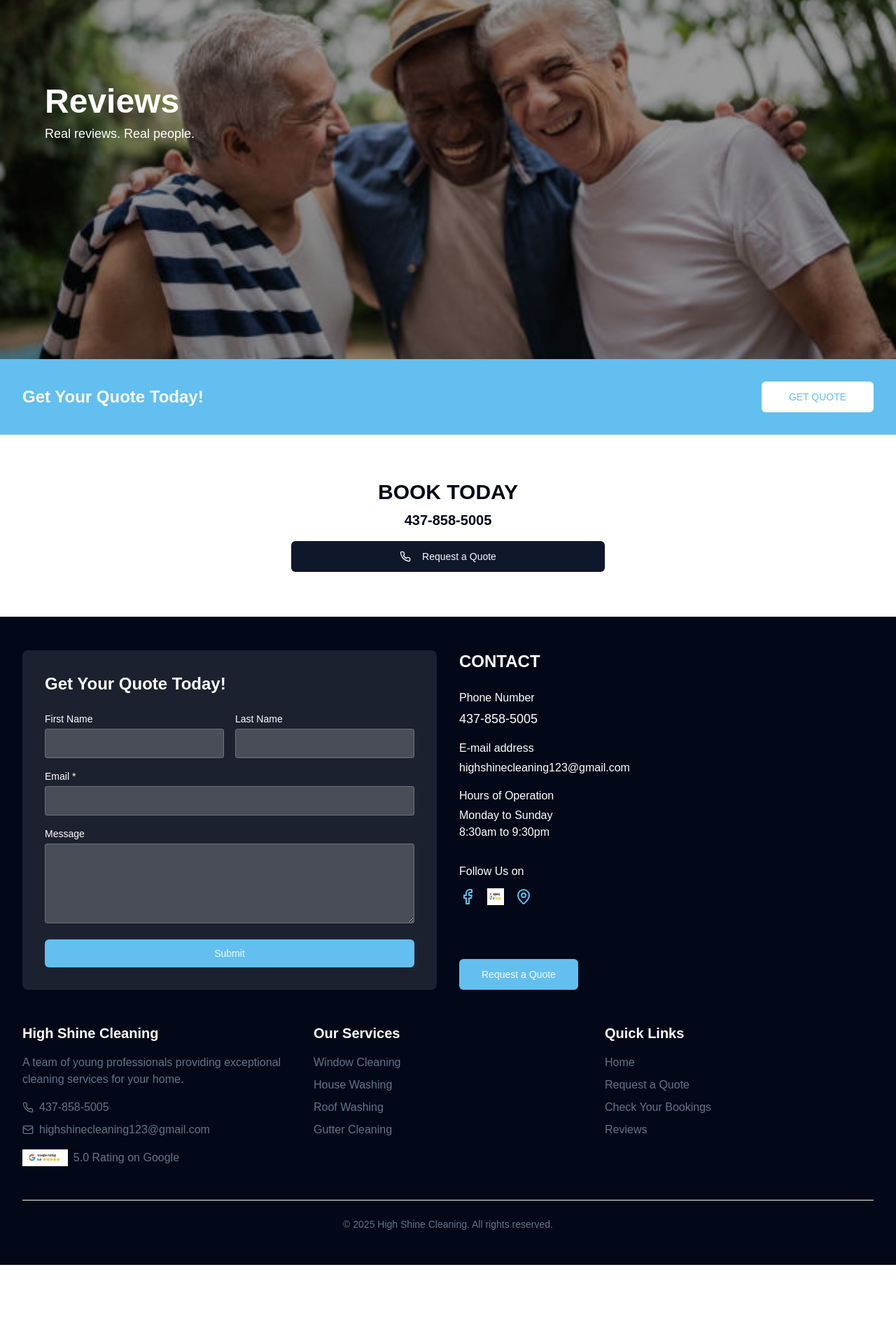
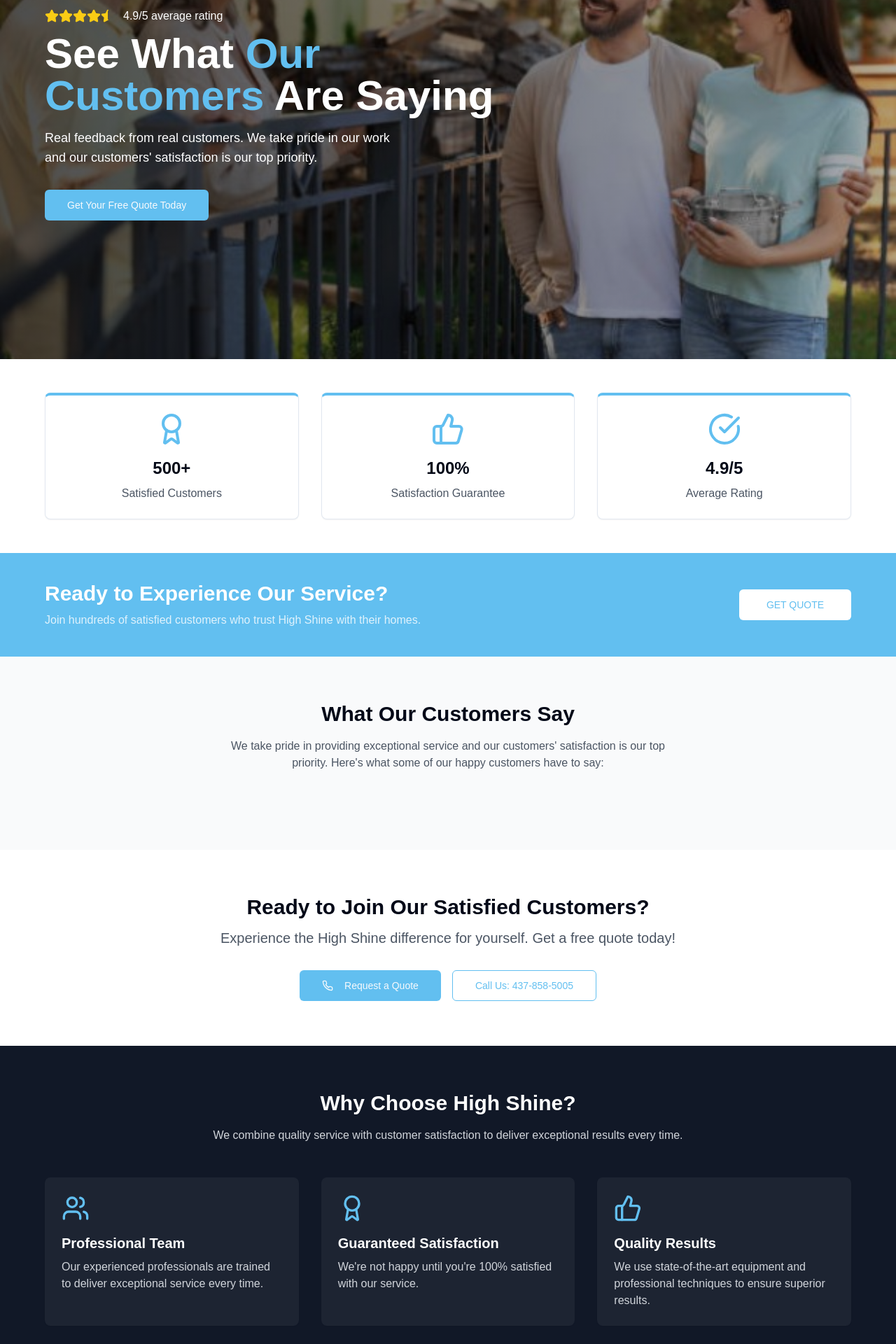
Before and after one commit to muha-00/huffman-tree-compression, a React (Vite) app: page /reviews in a window 1280 px wide. Shown: the part 320-2240 px from the top of the page at 70% size. Before the commit the page ends 2127 px from the top, so only its background shows below. Built offline with nearby package versions, Linux system fonts and the light colour scheme; a web font is replaced by a local one.

Commit message:
Refactor: Improve ServicesCollage and Reviews page
- Removed description from gutter cleaning in ServicesCollage.
- Updated the background image in the Reviews section.
- Enhanced the design of the Reviews section for a more professional look.

```diff
--- a/src/components/ServicesCollage.tsx
+++ b/src/components/ServicesCollage.tsx
@@ -35,14 +35,16 @@ const ServicesCollage: React.FC = () => {
             alt="Gutter Cleaning"
             className="w-full h-full object-cover"
           />
-          <div className="absolute inset-0 bg-black/40 flex flex-col justify-center p-8">
+          <div className="absolute inset-0 bg-black/40 flex flex-col justify-end p-8">
             <div className="max-w-md">
               <h2 className="text-3xl font-bold text-white mb-2">Gutter Cleaning</h2>
               <h3 className="text-2xl font-bold text-white mb-4">State Of The Art Technology.</h3>
-              <p className="text-white text-lg mb-6 sm:text-base md:text-lg">
-                For eavestroughs cleaning we use state of the art technology. Specifically, we use SkyVac technology®️ industrial grade vacuums with cameras attached to them so we can see and remove everything. We can also clean by hand.
-              </p>
-              {/* Removed satisfaction guarantee box from here */}
+              <Link
+                to="/gutter-cleaning"
+                className="inline-flex items-center text-white group"
+              >
+                LEARN MORE <ArrowRight className="ml-2 w-4 h-4 transition-transform group-hover:translate-x-1" />
+              </Link>
             </div>
           </div>
         </div>
--- a/src/pages/Reviews.tsx
+++ b/src/pages/Reviews.tsx
@@ -3,7 +3,8 @@ import React, { useEffect } from 'react';
 import Layout from '@/components/Layout';
 import { Button } from '@/components/ui/button';
 import { Link } from 'react-router-dom';
-import { Phone } from 'lucide-react';
+import { Phone, Star, StarHalf, Award, Users, ThumbsUp, CheckCircle } from 'lucide-react';
+import { Card, CardContent } from '@/components/ui/card';
 
 const Reviews = () => {
   // Handle Elfsight script loading for the Reviews widget only
@@ -27,40 +28,148 @@ const Reviews = () => {
   return (
     <Layout>
       <div className="px-0 py-0 w-full">
-        {/* Hero section - full width image */}
+        {/* Hero section - full width image with modern overlay */}
         <div className="relative w-full h-[700px] mb-0">
           <img
-            src="/lovable-uploads/2f6cf9ca-17b3-4daf-8156-dc69d4084561.png"
+            src="/lovable-uploads/4c8e3623-bf1d-4f68-806d-c038bfe78d28.png"
             alt="Happy customers"
             className="w-full h-full object-cover object-center"
           />
-          <div className="absolute inset-0 bg-black/40 flex flex-col justify-center items-start px-8 md:px-16">
-            <h1 className="text-4xl md:text-5xl font-bold mb-2 text-white animate-wipe-in">Reviews</h1>
-            <p className="text-white text-lg animate-wipe-in" style={{"--delay": "0.3s"} as React.CSSProperties}>Real reviews. Real people.</p>
+          <div className="absolute inset-0 bg-gradient-to-r from-black/70 to-black/30 flex flex-col justify-center items-start px-8 md:px-16">
+            <div className="max-w-2xl">
+              <div className="flex items-center mb-3">
+                <div className="flex text-yellow-400 mr-3">
+                  <Star className="w-5 h-5 fill-current" />
+                  <Star className="w-5 h-5 fill-current" />
+                  <Star className="w-5 h-5 fill-current" />
+                  <Star className="w-5 h-5 fill-current" />
+                  <StarHalf className="w-5 h-5 fill-current" />
+                </div>
+                <span className="text-white font-medium">4.9/5 average rating</span>
+              </div>
+              <h1 className="text-5xl md:text-6xl font-bold mb-4 text-white animate-wipe-in leading-tight">See What <span className="text-[#62BFF0]">Our Customers</span> Are Saying</h1>
+              <p className="text-white text-lg mb-8 animate-wipe-in max-w-lg opacity-90" style={{"--delay": "0.3s"} as React.CSSProperties}>
+                Real feedback from real customers. We take pride in our work and our customers' satisfaction is our top priority.
+              </p>
+              <Button asChild size="lg" className="bg-[#62BFF0] hover:bg-[#62BFF0]/90 animate-wipe-in" style={{"--delay": "0.5s"} as React.CSSProperties}>
+                <Link to="/booking?quote=true">Get Your Free Quote Today</Link>
+              </Button>
+            </div>
+          </div>
+        </div>
+
+        {/* Stats section */}
+        <div className="w-full bg-white py-12 px-4">
+          <div className="max-w-6xl mx-auto grid grid-cols-1 md:grid-cols-3 gap-8">
+            <Card className="text-center p-6 hover-lift border-t-4 border-t-[#62BFF0]">
+              <Award className="h-12 w-12 text-[#62BFF0] mx-auto mb-4" />
+              <h3 className="text-2xl font-bold mb-2">500+</h3>
+              <p className="text-gray-600">Satisfied Customers</p>
+            </Card>
+            <Card className="text-center p-6 hover-lift border-t-4 border-t-[#62BFF0]">
+              <ThumbsUp className="h-12 w-12 text-[#62BFF0] mx-auto mb-4" />
+              <h3 className="text-2xl font-bold mb-2">100%</h3>
+              <p className="text-gray-600">Satisfaction Guarantee</p>
+            </Card>
+            <Card className="text-center p-6 hover-lift border-t-4 border-t-[#62BFF0]">
+              <CheckCircle className="h-12 w-12 text-[#62BFF0] mx-auto mb-4" />
+              <h3 className="text-2xl font-bold mb-2">4.9/5</h3>
+              <p className="text-gray-600">Average Rating</p>
+            </Card>
           </div>
         </div>
 
         {/* Full width blue section */}
-        <div className="w-full bg-[#62BFF0] text-white py-8 px-0">
-          <div className="flex flex-col md:flex-row items-center justify-between max-w-7xl mx-auto px-8">
-            <h2 className="text-2xl font-bold mb-4 md:mb-0">Get Your Quote Today!</h2>
+        <div className="w-full bg-[#62BFF0] text-white py-10 px-4">
+          <div className="flex flex-col md:flex-row items-center justify-between max-w-6xl mx-auto">
+            <div>
+              <h2 className="text-3xl font-bold mb-2">Ready to Experience Our Service?</h2>
+              <p className="text-white/80 mb-6 md:mb-0 max-w-xl">Join hundreds of satisfied customers who trust High Shine with their homes.</p>
+            </div>
             <Button asChild size="lg" variant="secondary" className="w-40 bg-white text-[#62BFF0] hover:bg-white/90">
               <Link to="/booking?quote=true">GET QUOTE</Link>
             </Button>
           </div>
         </div>
 
+        {/* Testimonial showcase section */}
+        <div className="bg-gray-50 py-16 px-4">
+          <div className="max-w-6xl mx-auto text-center mb-12">
+            <h2 className="text-3xl font-bold mb-4">What Our Customers Say</h2>
+            <p className="text-gray-600 max-w-2xl mx-auto">
+              We take pride in providing exceptional service and our customers' satisfaction is our top priority.
+              Here's what some of our happy customers have to say:
+            </p>
+          </div>
+
           {/* Elfsight Google Reviews Widget */}
           <div className="elfsight-app-d3bc280d-bd29-4630-931e-713468842106" data-elfsight-app-lazy></div>
+        </div>
 
-        <div className="text-center mt-16 mb-16 max-w-7xl mx-auto px-8">
-          <h2 className="text-3xl font-bold mb-2">BOOK TODAY</h2>
-          <p className="text-xl font-semibold mb-4">437-858-5005</p>
-          <Button asChild size="lg" className="w-full max-w-md">
+        {/* Call to action section */}
+        <div className="bg-white py-16 px-4">
+          <div className="max-w-6xl mx-auto text-center">
+            <h2 className="text-3xl font-bold mb-3">Ready to Join Our Satisfied Customers?</h2>
+            <p className="text-xl text-gray-600 mb-8 max-w-2xl mx-auto">
+              Experience the High Shine difference for yourself. Get a free quote today!
+            </p>
+            <div className="flex flex-col sm:flex-row gap-4 justify-center">
+              <Button asChild size="lg" className="bg-[#62BFF0] hover:bg-[#62BFF0]/90">
                 <Link to="/booking?quote=true">
                   <Phone className="mr-2" /> Request a Quote
                 </Link>
               </Button>
+              <Button asChild size="lg" variant="outline" className="border-[#62BFF0] text-[#62BFF0]">
+                <a href="tel:4378585005">
+                  Call Us: 437-858-5005
+                </a>
+              </Button>
+            </div>
+          </div>
+        </div>
+
+        {/* Why choose us section */}
+        <div className="bg-gray-900 text-white py-16 px-4">
+          <div className="max-w-6xl mx-auto">
+            <div className="text-center mb-12">
+              <h2 className="text-3xl font-bold mb-4">Why Choose High Shine?</h2>
+              <p className="text-gray-300 max-w-2xl mx-auto">
+                We combine quality service with customer satisfaction to deliver exceptional results every time.
+              </p>
+            </div>
+
+            <div className="grid grid-cols-1 md:grid-cols-3 gap-8">
+              <Card className="bg-white/5 border-none text-white hover:bg-white/10 transition-colors">
+                <CardContent className="p-6">
+                  <Users className="h-10 w-10 text-[#62BFF0] mb-4" />
+                  <h3 className="text-xl font-bold mb-2">Professional Team</h3>
+                  <p className="text-gray-300">
+                    Our experienced professionals are trained to deliver exceptional service every time.
+                  </p>
+                </CardContent>
+              </Card>
+
+              <Card className="bg-white/5 border-none text-white hover:bg-white/10 transition-colors">
+                <CardContent className="p-6">
+                  <Award className="h-10 w-10 text-[#62BFF0] mb-4" />
+                  <h3 className="text-xl font-bold mb-2">Guaranteed Satisfaction</h3>
+                  <p className="text-gray-300">
+                    We're not happy until you're 100% satisfied with our service.
+                  </p>
+                </CardContent>
+              </Card>
+
+              <Card className="bg-white/5 border-none text-white hover:bg-white/10 transition-colors">
+                <CardContent className="p-6">
+                  <ThumbsUp className="h-10 w-10 text-[#62BFF0] mb-4" />
+                  <h3 className="text-xl font-bold mb-2">Quality Results</h3>
+                  <p className="text-gray-300">
+                    We use state-of-the-art equipment and professional techniques to ensure superior results.
+                  </p>
+                </CardContent>
+              </Card>
+            </div>
+          </div>
         </div>
       </div>
     </Layout>
```
Also changed, not shown: public/lovable-uploads/4c8e3623-bf1d-4f68-806d-c038bfe78d28.png (added). Lines whose indentation alone changed are shown as unchanged.
